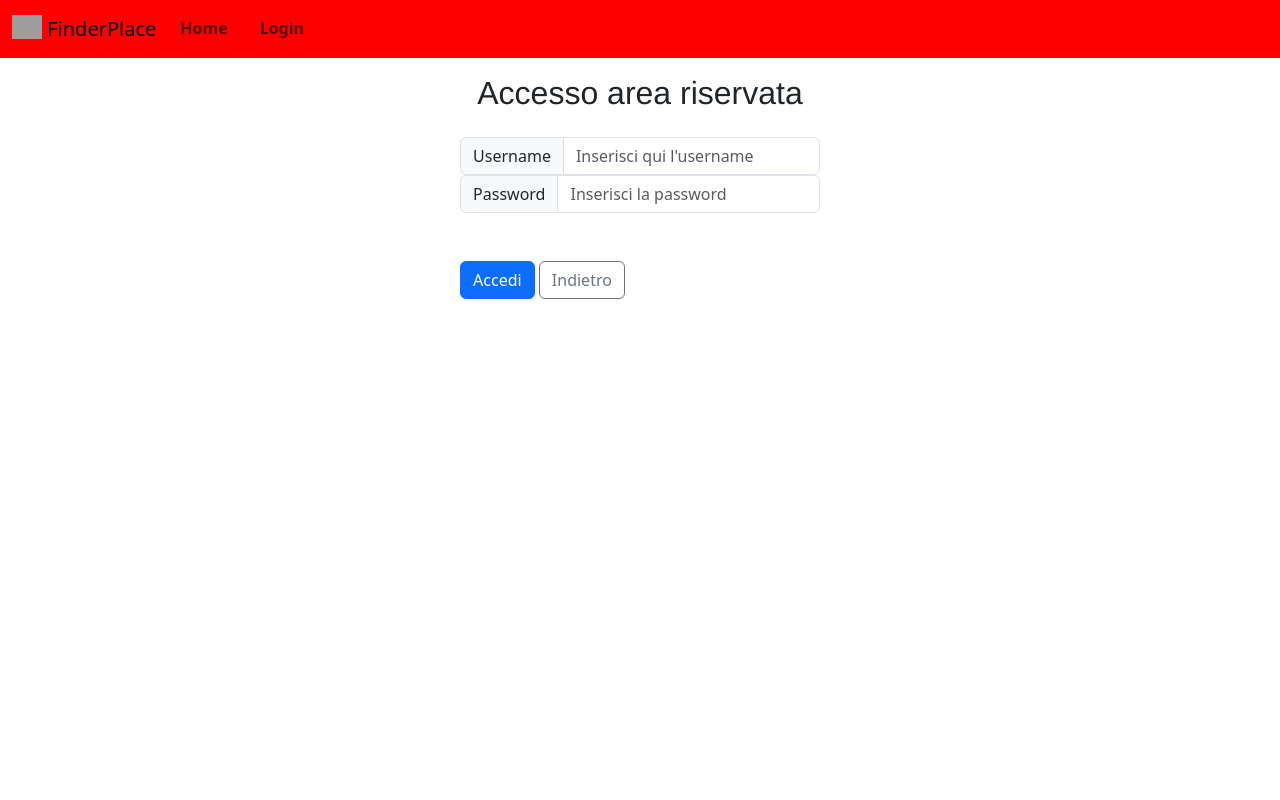
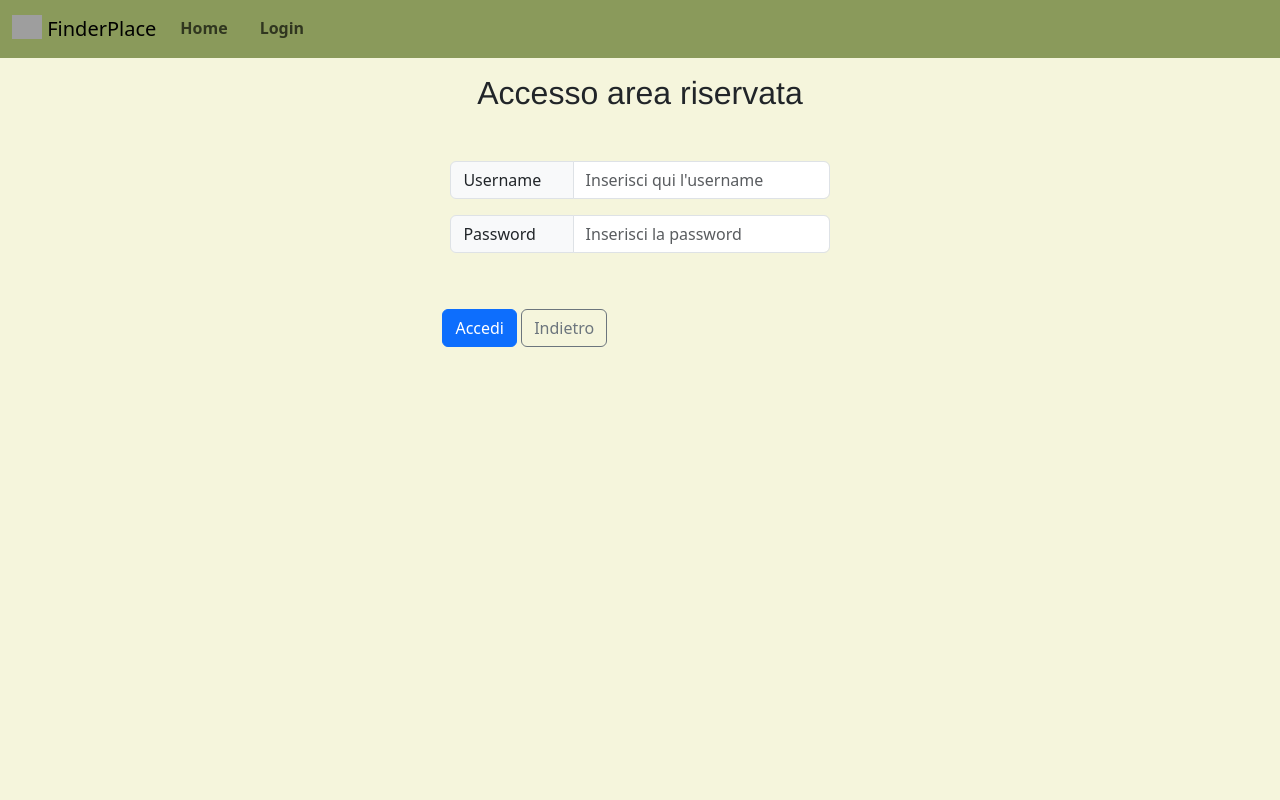
Before and after one commit to xAzertyy/FinderPlace, a PHP site: page /prenotazioni/login.php in a window 1280 px wide. Run offline with PHP 8.4, Linux system fonts and the light colour scheme; grey boxes are pictures that could not be loaded.

Commit message:
New Features

```diff
--- a/com.php
+++ b/com.php
@@ -17,7 +17,23 @@ include_once "navbar.php";
 <style>
     .navbar-toggler,
     #nav {
-        background-color: red !important;
+        background-color: #8A9A5B !important;
+    }
+    .right, .left{
+        background-color:#FEFEFE!important;
+
+    }
+
+    #userdiv, #passdiv{
+
+        padding: 1vh;
+
+    }
+
+    #userspan, #passspan{
+
+        min-width: 15.4vh;
+
     }
 
     #selectedTipo {
@@ -97,4 +113,8 @@ include_once "navbar.php";
         margin: 2rem;
         padding-bottom: 2rem;
     }
+
+    body{
+        background-color:#F5F5DC;
+    }
 </style>
--- a/index.php
+++ b/index.php
@@ -29,7 +29,7 @@
                         } ?>
                     </select>
                 </form>
-                <div id="selectedTipo">All</div>
+                <div id="selectedTipo">All <i class="fa fa-infinity"></i></div>
             </div>
 
 
@@ -49,7 +49,7 @@
         </div>
     </div>
     <div class="centered ">
-        <button class="btn btn-primary" id="sendbtn">Invia</button>
+        <button style="padding:1rem; font-size: 30;" class="btn btn-primary" id="sendbtn">Invia</button>
 
     </div>
 
--- a/login.php
+++ b/login.php
@@ -28,16 +28,16 @@
         <table align="center">
             <tr>
                 <td>
-                    <form id="login" action="checklogin.php" method="post">
+                    <form style="padding:2vh;" id="login" action="checklogin.php" method="post">
 
-                        <div class="input-group flex-nowrap">
-                            <span class="input-group-text" id="addon-wrapping">Username</span>
+                        <div id="userdiv"class="input-group flex-nowrap">
+                            <span id="userspan" class="input-group-text" id="addon-wrapping">Username</span>
                             <input type="text" class="form-control" placeholder="Inserisci qui l'username"
                                 aria-label="Username" name="username" aria-describedby="addon-wrapping">
                         </div>
 
-                        <div class="input-group flex-nowrap">
-                            <span class="input-group-text" id="addon-wrapping">Password</span>
+                        <div id="passdiv"class="input-group flex-nowrap">
+                            <span id="passspan"class="input-group-text" id="addon-wrapping">Password</span>
                             <input type="password" class="form-control" placeholder="Inserisci la password"
                                 aria-label="Password" name="password" aria-describedby="addon-wrapping">
                         </div>
--- a/style.css
+++ b/style.css
@@ -9,14 +9,13 @@
 
 }
 
-/*
-   * Optional: Makes the sample page fill the window.
-   */
+
 html,
 body {
   height: 100%;
   margin: 0;
   padding: 0;
+
 }
 
 
@@ -41,6 +40,7 @@ body {
   top: 6rem!important;
   max-height: 185px;
   width: auto;
+  background-color: #8D99AE!important;
   display: block;
 }
 
```
Also changed, not shown: script.php (+18 -19 lines).
